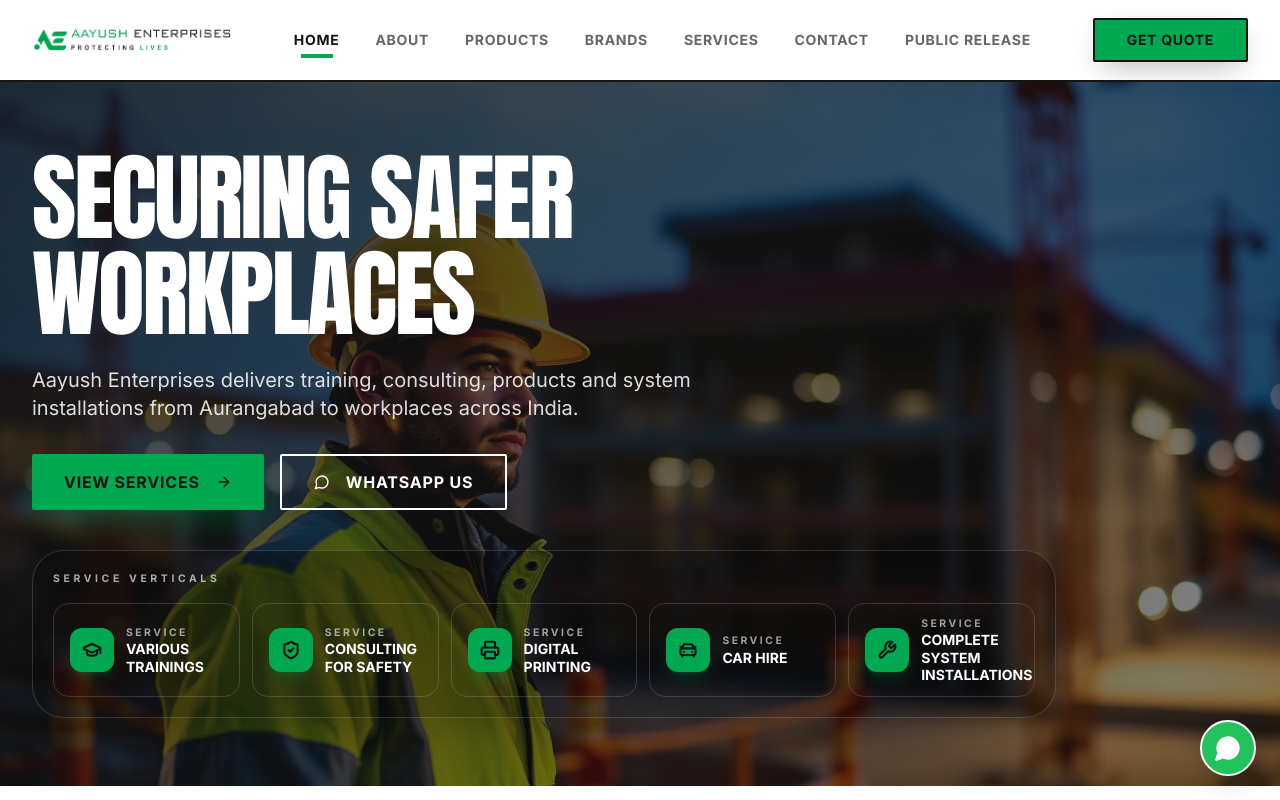
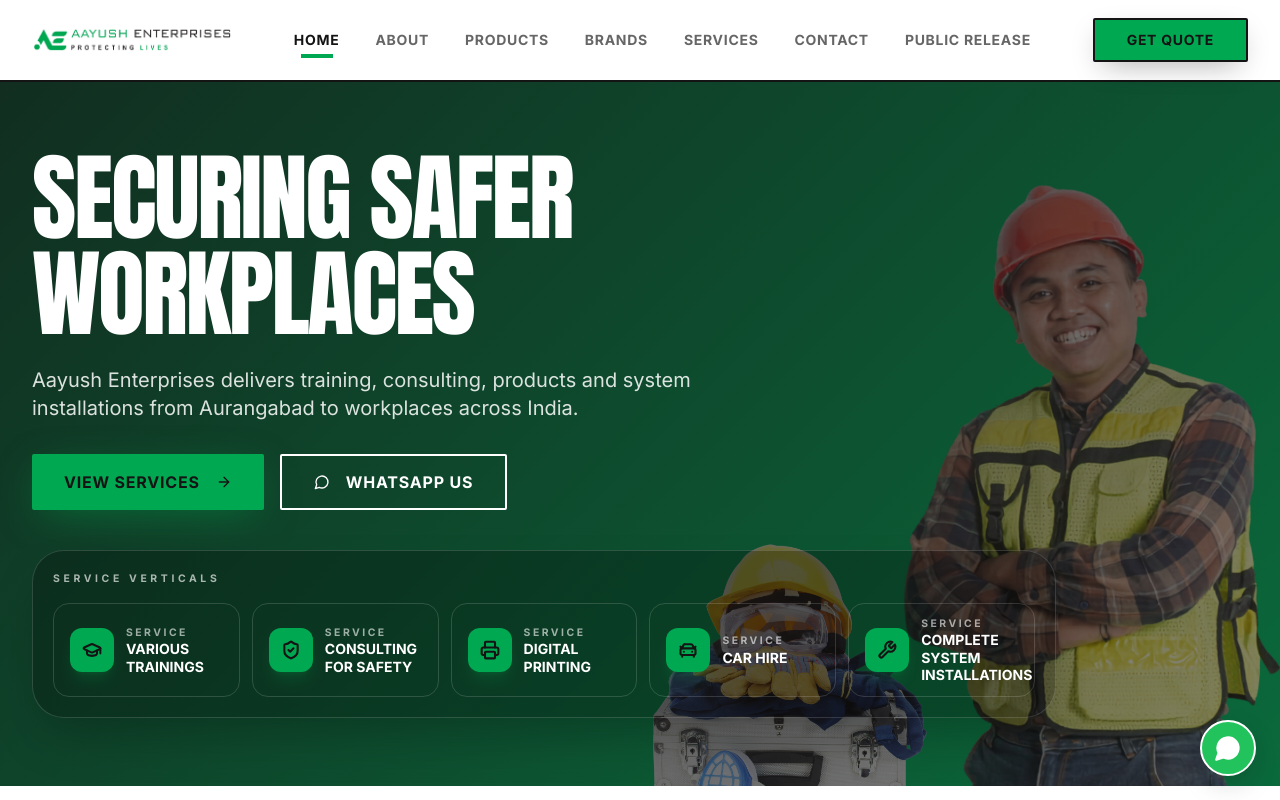
Before and after one commit to Bipin1412/AAYUSH-ENTERPRISE-, a React (Vite) app: page / in a window 1280 px wide. Shown: the top 800 px of the page. Built offline with nearby package versions, Linux system fonts and the light colour scheme; the HTML template or start-up script is replaced by a standard one.

Commit message:
added new banner image

```diff
--- a/src/components/HeroSlider.tsx
+++ b/src/components/HeroSlider.tsx
@@ -2,7 +2,6 @@ import { Link } from "react-router-dom";
 import { ArrowRight, CarFront, GraduationCap, MessageCircle, Printer, ShieldCheck, Wrench } from "lucide-react";
 import { Button } from "@/components/ui/button";
 import { whatsappLink } from "@/lib/whatsapp";
-import hero1 from "@/assets/hero-1.jpg";
 
 const serviceHighlights = [
   { title: "Various Trainings", icon: GraduationCap },
@@ -17,7 +16,7 @@ const HeroSlider = () => {
     <section className="relative h-[88vh] min-h-[600px] overflow-hidden bg-secondary">
       <div className="absolute inset-0">
         <img
-          src={hero1}
+          src="/banner-new-image.png"
           alt="Complete Safety Solutions Since 2017"
           width={1920}
           height={1080}
```
Also changed, not shown: public/banner-new-image.png (added).
